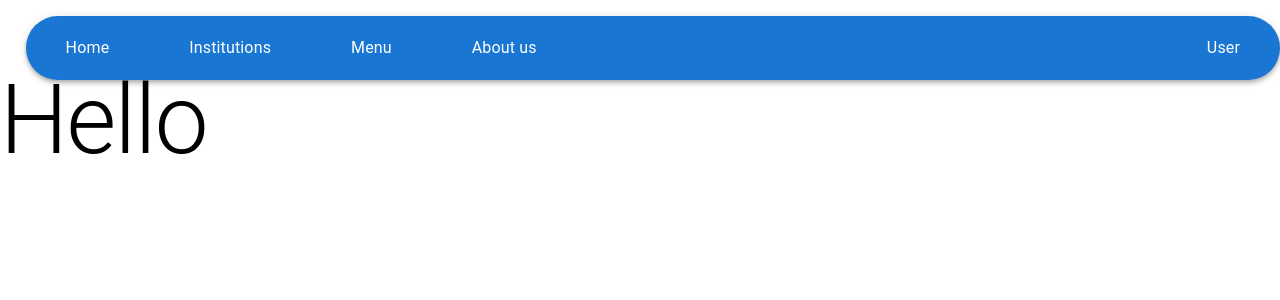
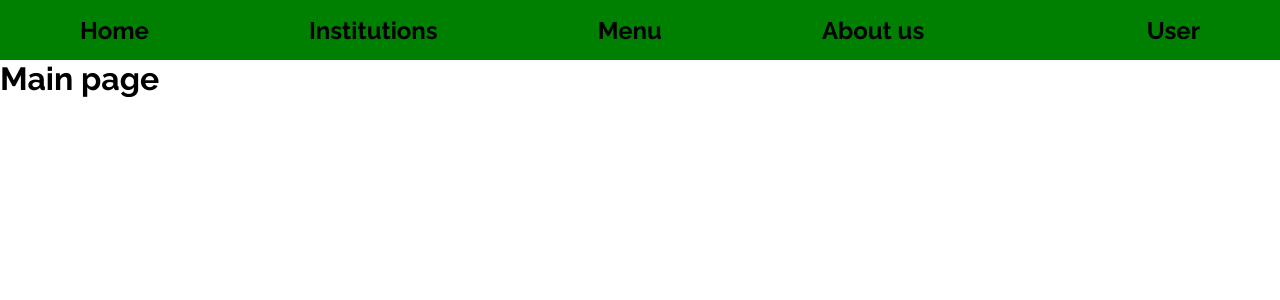
Before and after one commit to hurrr1cane/CoffeeAndHappiness, a Next.js app in the folder frontend/: page / in a window 1280 px wide. Shown: the top 300 px of the page. Built offline with nearby package versions, Linux system fonts and the light colour scheme.

Commit message:
Revert "changed navbar from scss to material ui"
This reverts commit aa90af140fee0e22c73bf43605d62f993f9fc068.

```diff
--- a/frontend/src/app/components/Navbar.js
+++ b/frontend/src/app/components/Navbar.js
@@ -1,36 +1,14 @@
-import AppBar from "@mui/material/AppBar";
-import { Stack, Typography, Toolbar } from "@mui/material";
-import Link from "next/link";
+import Link from "next/link"
+import styles from "./Navbar.module.scss"
+
 export default function Navbar() {
-  return (
-    <>
-    <AppBar sx={{height: "8vh", mt: 2, width:"98vw", ml:"auto", mr:"auto", borderRadius:8}}>
-        <Stack
-          sx={{ height: "100%" }}
-          direction="row"
-          alignItems="center"
-          justifyContent="space-between"
-        >
-          <Stack direction="row" alignItems="center">
-            <Typography sx={{ m: 5 }}>
-              <Link href="/">Home</Link>
-            </Typography>
-            <Typography sx={{ m: 5 }}>
-              <Link href="/institutions">Institutions</Link>
-            </Typography>
-            <Typography sx={{ m: 5 }}>
-              <Link href="/menu">Menu</Link>
-            </Typography>
-            <Typography sx={{ m: 5 }}>
-              <Link href="/about-us">About us</Link>
-            </Typography>
-          </Stack>
-          <Typography sx={{ m: 5 }}>
-            <Link href="/user">User</Link>
-          </Typography>
-        </Stack>
-    </AppBar>
-    <Toolbar/>
-    </>
-  );
+    return (
+        <nav className={styles.navbar}>
+            <Link className={styles.link} href="/"><h1>Home</h1></Link>
+            <Link className={styles.link} href="/institutions"><h1>Institutions</h1></Link>
+            <Link className={styles.link} href="/menu"><h1>Menu</h1></Link>
+            <Link className={styles.link} href="/about-us"><h1>About us</h1> </Link>
+            <Link className={styles.link} href="/user"><h1>User</h1> </Link>
+        </nav>
+    )
 }
--- /dev/null
+++ b/frontend/src/app/components/Navbar.module.scss
@@ -0,0 +1,19 @@
+.navbar {
+    display: flex;
+    align-items: center;
+    overflow: hidden;
+    position: sticky;
+    top: 0;
+    height: 7.5vh;
+    background-color: green;
+}
+
+.link {
+    margin: 5rem;
+    color:inherit;
+    text-decoration: none;
+}
+
+.link:last-of-type {
+    margin-left: auto;
+}
--- a/frontend/src/app/globals.css
+++ b/frontend/src/app/globals.scss
@@ -9,8 +9,3 @@ body {
   max-width: 100vw;
   overflow-x: hidden;
 }
-
-a {
-  text-decoration: none;
-  color: inherit;
-}
--- a/frontend/src/app/layout.js
+++ b/frontend/src/app/layout.js
@@ -1,4 +1,4 @@
-import './globals.css'
+import './globals.scss'
 import { Raleway } from 'next/font/google'
 import Navbar from './components/Navbar'
 
--- a/frontend/src/app/page.js
+++ b/frontend/src/app/page.js
@@ -1,7 +1,10 @@
-import { Box, Typography } from "@mui/material";
+import Link from "next/link"
 
 export default function Home() {
   return (
-      <Box><Typography variant="h1">Hello</Typography></Box>
+   <div>
+      <h1>Main page</h1>
+   </div>
+
   )
 }
```
Also changed, not shown: frontend/package.json (+3 -4 lines), frontend/src/app/page.module.scss (added), 1 other file (tests, documents, lock files or other folders).
